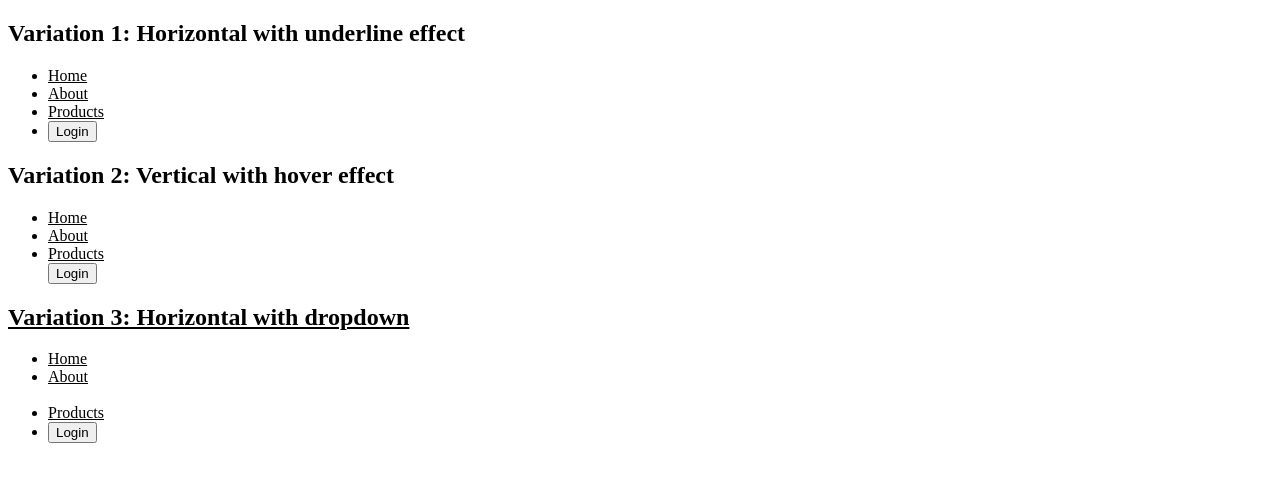
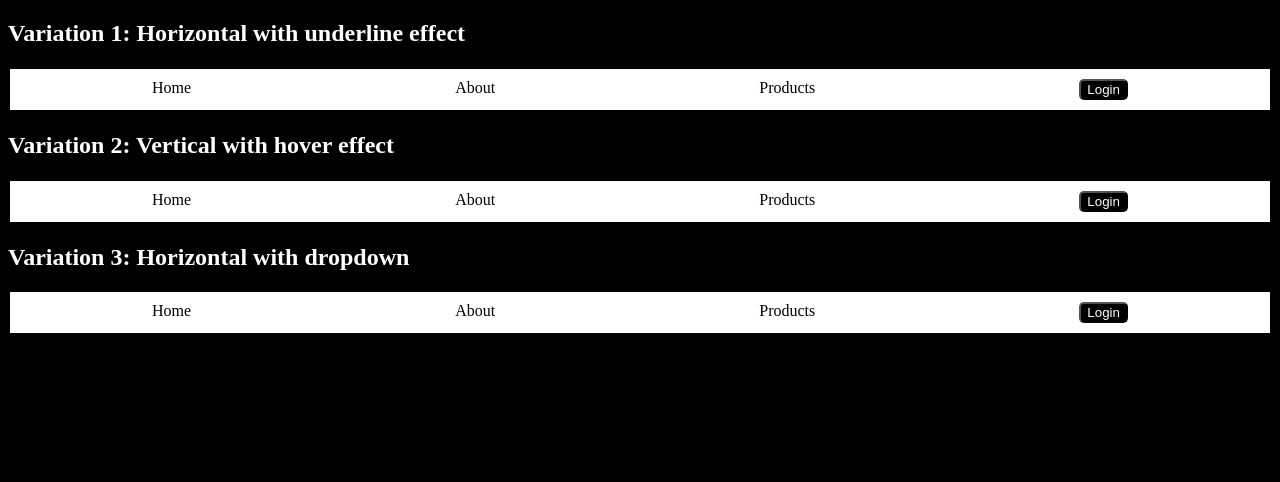
Before and after one commit to prerna-singh-3/WebDev, a plain HTML site: page 02_Navbar/index.html in a window 1280 px wide. Drawn offline with Linux system fonts and the light colour scheme.

Commit message:
completed!!!

```diff
--- a/02_Navbar/index.html
+++ b/02_Navbar/index.html
@@ -10,9 +10,9 @@
     <div class="navbar1">
         <h2>Variation 1: Horizontal with underline effect</h2>
         <ul>
-            <li>Home</li>
-            <li>About</li>
-            <li>Products</li>
+            <li><a href="#">Home</a></li>
+            <li><a href="#">About</a></li>
+            <li><a href="#">Products</a></li>
             <li><button>Login</button></li>
         </ul>
     </div>
@@ -20,9 +20,9 @@
     <div class="navbar2">
         <h2>Variation 2: Vertical with hover effect</h2>
         <ul>
-            <li>Home</li>
-            <li>About</li>
-            <li>Products</li>
+            <li><a href="#">Home</a></li>
+            <li><a href="#">About</a></li>
+            <li><a href="#">Products</a></li>
             <button>Login</button>
         </ul>
     </div>
@@ -30,21 +30,21 @@
     <div class="navbar3">
         <h2>Variation 3: Horizontal with dropdown</h2>
         <ul>
-            <li>Home</li>
-            <li>About</li>
-                <div><li>Our Story
-                Team
-                Contact</li></div>
-            <li>Products</li>
+            <li><a href="#">Home</a></li>
+            <li><a href="#">About</a>
+                <div class="dropdown-content">
+                    <a href="#">Team</a>
+                    <a href="#">History</a>
+                    <a href="#">Mission</a>
+                </div></li>
+            <li><a href="#">Products</a></li>
             <li><button>Login</button></li>
         </ul>
     </div>
 
-    <!-- <div class="dropdown">
-            <li>Our Story</li>
-            <li>Team</li>
-            <li>Contact</li>
-    </div> -->
+
+
+
 
 </body>
 </html>
--- a/02_Navbar/style.css
+++ b/02_Navbar/style.css
@@ -1,21 +1,87 @@
+body{
+    background-color: black;
+}
+
+h2{
+    color: white;
+}
+
+a{
+    text-decoration: none;
+    color: black;
+}
+
 .navbar1 ul{
-    text-decoration: underline;
+    display: flex;
+    list-style-type: none;
+    border: 2px solid black;
+    justify-content: space-around;
+    padding: 10px;
+    background-color: white;
+}
+
+.navbar1 button{
+    background-color: black;
+    color: white;
+    border-radius: 5px;
 }
 
 .navbar2 ul{
-    text-decoration: underline;
+display: flex;
+    list-style-type: none;
+    border: 2px solid black;
+    justify-content: space-around;
+    padding: 10px;
+    background-color: white;
 }
 
-.navbar3{
-    text-decoration: underline;
+.navbar2 button{
+    background-color: black;
+    color: white;
+    border-radius: 5px;
+}
+
+.navbar3 ul{
+    display: flex;
+    list-style-type: none;
+    border: 2px solid black;
+    justify-content: space-around;
+    padding: 10px;
+    background-color: white;
 
 }
 
-.navbar3 div{
-opacity: 0;
-display: flex;
+.navbar3 button{
+    background-color: black;
+    color: white;
+    border-radius: 5px;
+}
 
+.navbar3 ul li {
+    position: relative;
+    margin: 0 10px;
 }
-.navbar3 li:nth-child(2):hover ~ div{
-    opacity: 1;
+
+.navbar3 ul li .dropdown-content {
+    display: none;
+    position: absolute;
+    background-color: #5e5e5e;
+    min-width: 160px;
+    box-shadow: 0px 8px 16px rgba(0, 0, 0, 0.2);
+    z-index: 1;
+    padding: 10px 0;
 }
+
+.navbar3 ul li .dropdown-content a {
+    color: white;
+    padding: 12px 16px;
+    text-decoration: none;
+    display: block;
+    text-align: left;
+}
+
+
+
+.navbar3 ul li:hover .dropdown-content {
+    display: block;
+}
```
